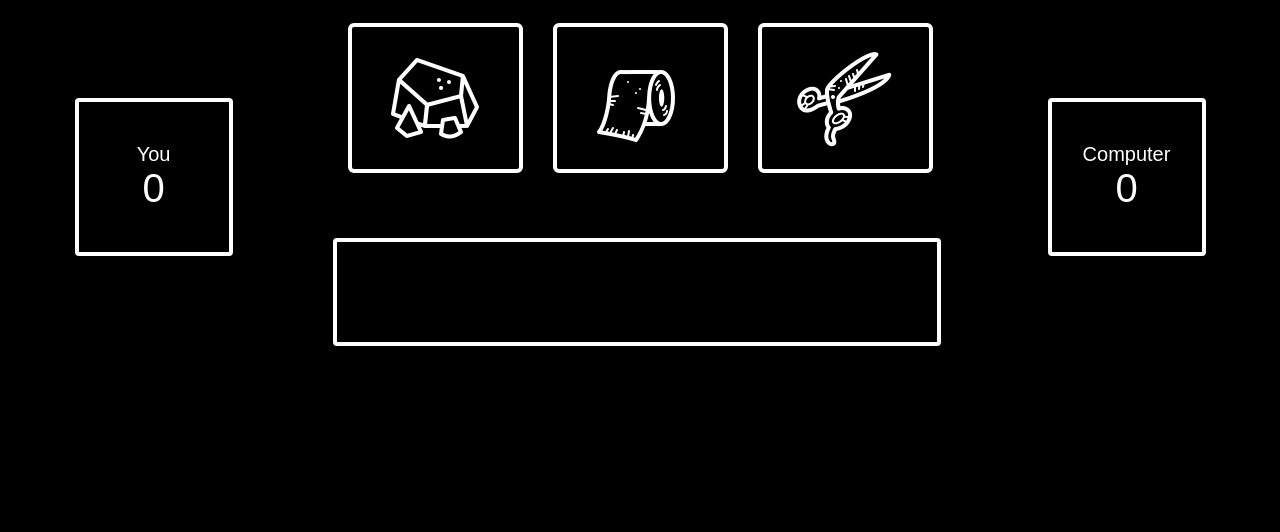
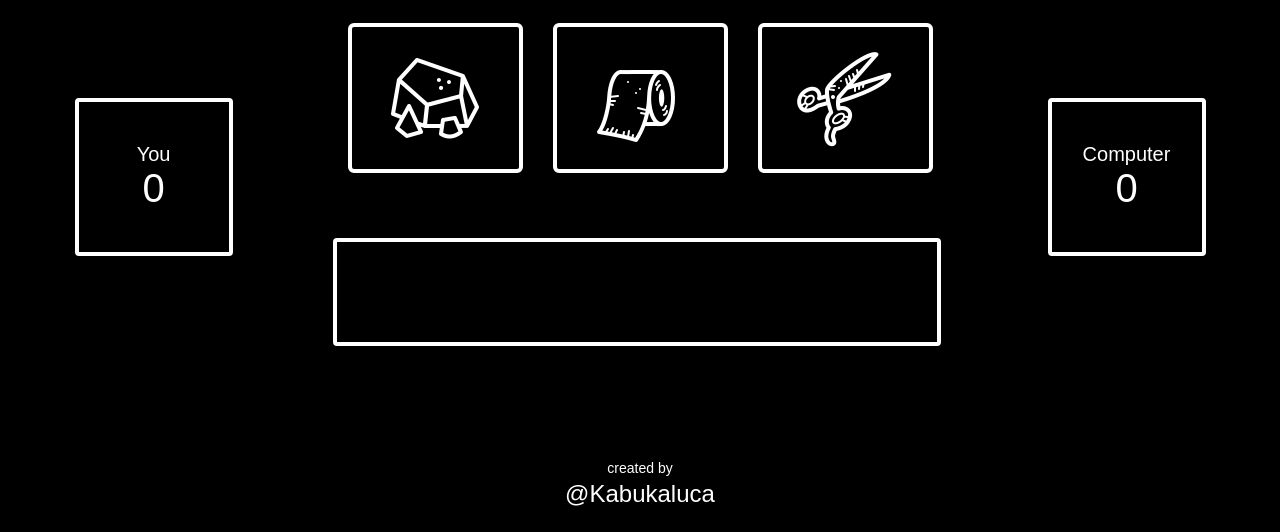
Before and after one commit to Kabukaluca/Rock_Paper_Scissors_TOP, a plain HTML site: page index.html in a window 1280 px wide. Shown: the part 268-800 px from the top of the page. Drawn offline with Linux system fonts and the light colour scheme.

Commit message:
added footer

```diff
--- a/index.html
+++ b/index.html
@@ -31,5 +31,9 @@
                 <div id="computer-score" class="score">0</div>
             </div>
         </div>
+        <div class="footer">
+            <p class="createdBy">created by</p>
+            <p class="Kabukaluca">@Kabukaluca</p>
+        </div>
     </body>
 </html>
--- a/styles.css
+++ b/styles.css
@@ -114,3 +114,23 @@ body {
     text-align: center;
     align-items: center;
 }
+
+.footer {
+  position: fixed;
+  left: 0;
+  bottom: 0;
+  width: 100%;
+  background-color: black;
+  color: white;
+  text-align: center;
+  font-family: fantasy;
+}
+
+.createdBy {
+    font-size: 14px;
+    margin-bottom: -20px;
+}
+
+.Kabukaluca {
+    font-size: 24px;
+}
```
